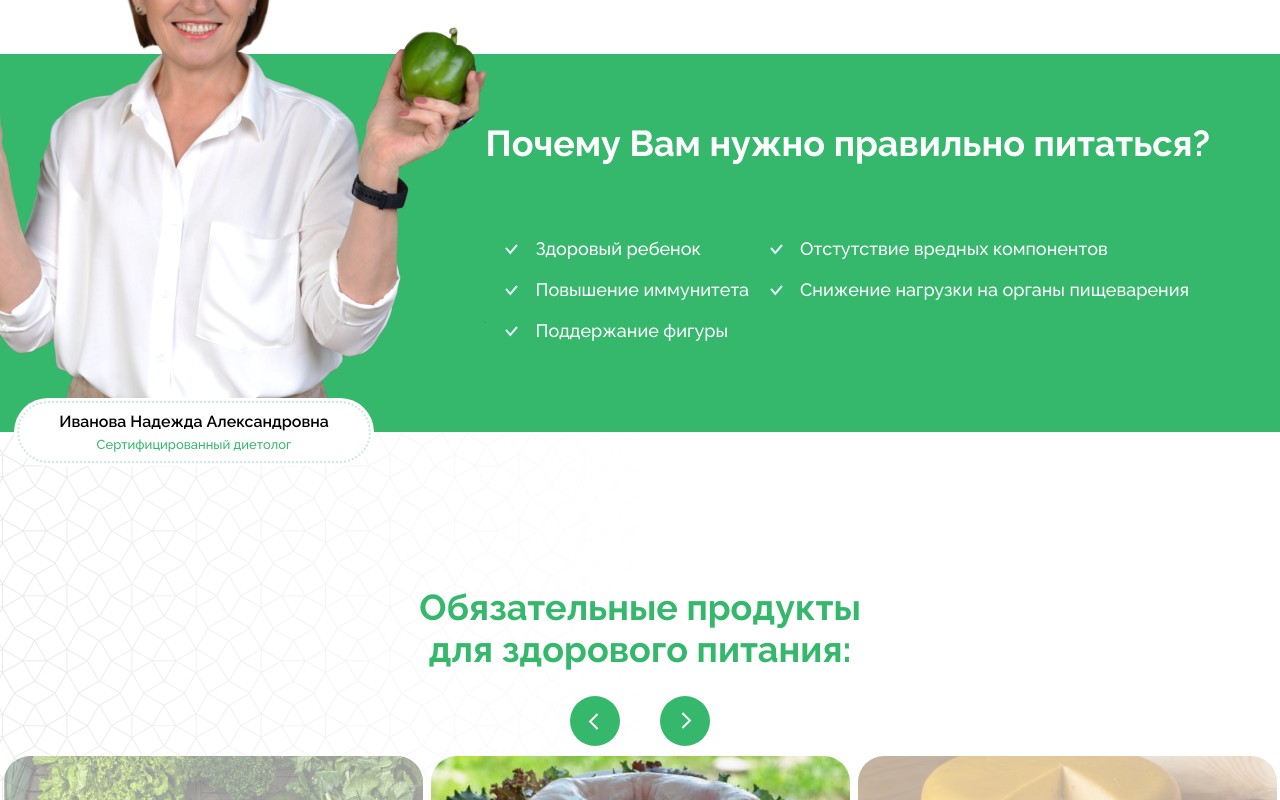
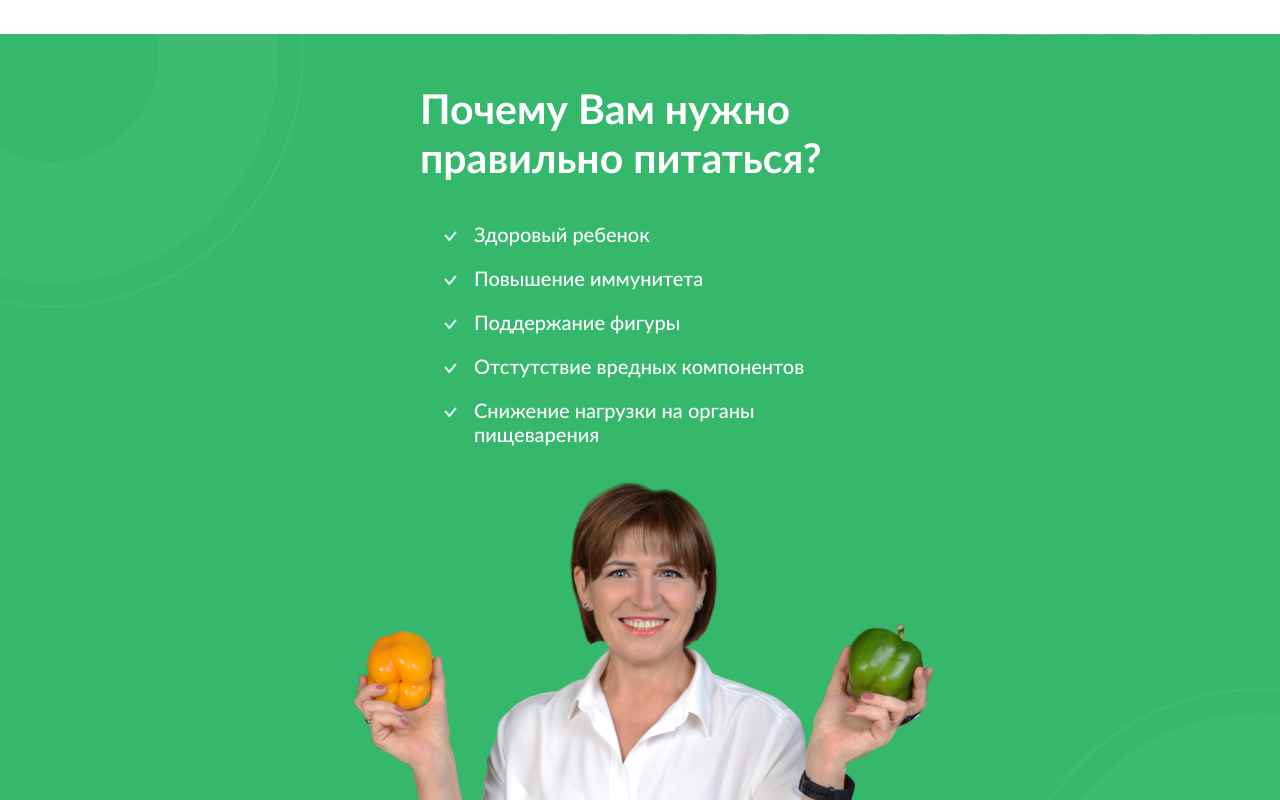
Before and after one commit to mobacsell/healthy-mom, a React (Create React App) app: page / in a window 1280 px wide. Shown: the part 1280-2080 px from the top of the page. Built offline with nearby package versions, Linux system fonts and the light colour scheme.

Commit message:
feat: add adaptivity in the GoodNutrition component

```diff
--- a/src/App/components/GoodNutrition/GoodNutrition.module.css
+++ b/src/App/components/GoodNutrition/GoodNutrition.module.css
@@ -1,73 +1,45 @@
 .root {
-  max-width: 1920px;
-  background-color: #35b86c;
-  margin: 170px auto 0;
+  display: flex;
+  justify-content: center;
+  background: no-repeat -200px -230px
+      url("../../../assets/goodNutrition/circles.svg"),
+    no-repeat calc(100% + 230px) calc(100% + 250px)
+      url("../../../assets/goodNutrition/circles.svg"),
+    #35b86c;
+  margin-top: 280px;
 }
 
 .wrapper {
   position: relative;
   display: flex;
-  justify-content: flex-end;
-  gap: 58px;
-  width: 1140px;
-  min-height: 378px;
-  margin: 0 auto;
-  font-family: "Raleway", Arial, Helvetica, sans-serif;
+  justify-content: space-between;
   color: #fff;
 }
 
-.image {
-  position: absolute;
-  bottom: 0;
-  left: -190px;
+.imageWrapper {
+  display: flex;
+  flex-direction: column;
+  align-items: center;
+  margin-top: -204px;
+  margin-left: -120px;
 }
 
-.content {
-  display: flex;
-  flex-direction: column;
-  gap: 58px;
-  padding-top: 68px;
-}
-
-.header {
-  font-size: 36px;
-  margin: 0;
-}
-
-.list {
-  display: flex;
-  flex-direction: column;
-  gap: 20px;
-  height: 122px;
-  flex-wrap: wrap;
-  list-style-image: url("../../../assets/goodNutrition/checkmark-proper-diet.svg");
-}
-
-.item {
-  font-size: 18px;
-  font-weight: 500;
-  padding-left: 10px;
-}
-
-.description {
-  position: relative;
+.imageDescription {
   display: flex;
   flex-direction: column;
   justify-content: center;
   align-items: center;
   gap: 6px;
   position: absolute;
+  bottom: -34px;
   width: 360px;
   height: 68px;
   background-color: #fff;
-  left: -56px;
-  bottom: -34px;
   border-radius: 64px;
 }
 
-.description::after {
+.imageDescription::after {
   content: "";
-  display: block;
   position: absolute;
   border: 2px dotted #35b86c44;
   width: 350px;
@@ -75,16 +47,150 @@
   border-radius: 58px;
 }
 
-.name {
+.imageTitle {
   font-size: 16px;
-  font-weight: 600;
+  font-weight: 700;
   color: #000;
   margin: 0;
 }
 
-.paragraph {
-  font-size: 13px;
-  font-weight: 500;
+.imageText {
+  font-size: 14px;
+  font-weight: 600;
   color: #35b86c;
   margin: 0;
 }
+
+.content {
+  display: flex;
+  flex-direction: column;
+  justify-content: center;
+  gap: 58px;
+  width: 790px;
+}
+
+.header {
+  font-size: 41px;
+  font-weight: 700;
+  margin: 0;
+}
+
+.list {
+  display: flex;
+  margin: 0;
+  padding-left: 20px;
+  flex-direction: column;
+  gap: 20px;
+  height: 122px;
+  flex-wrap: wrap;
+  list-style-position: unset;
+  list-style-image: url("../../../assets/goodNutrition/checkmark-proper-diet.svg");
+}
+
+.item {
+  font-size: 20px;
+  font-weight: 500;
+  padding-left: 10px;
+}
+
+.item:nth-child(n + 4) {
+  margin-left: 150px;
+  width: 350px;
+}
+
+@media (max-width: 1280px) {
+  .root {
+    margin-top: 150px;
+  }
+
+  .wrapper {
+    flex-direction: column-reverse;
+    align-items: center;
+    padding-top: 50px;
+  }
+
+  .imageWrapper {
+    position: relative;
+    top: 86px;
+    margin: 0;
+    margin-top: -86px;
+  }
+
+  .header {
+    width: 440px;
+  }
+
+  .content {
+    width: auto;
+    gap: 40px;
+  }
+
+  .list {
+    flex-wrap: nowrap;
+    height: auto;
+    margin-left: 24px;
+  }
+
+  .item:nth-child(n + 4) {
+    margin: 0;
+  }
+}
+
+@media (max-width: 768px) {
+  .root {
+    margin: -60px;
+  }
+}
+
+@media (max-width: 600px) {
+  .header {
+    font-size: 22px;
+    width: auto;
+    padding-left: 30px;
+  }
+
+  .imageWrapper {
+    top: 14px;
+    margin: 0;
+  }
+
+  .image {
+    width: 314px;
+  }
+
+  .imageDescription {
+    width: 320px;
+    bottom: -64px;
+  }
+
+  .imageDescription::after {
+    width: 312px;
+  }
+
+  .content {
+    width: 280px;
+  }
+
+  .list {
+    margin: 0;
+  }
+
+  .item {
+    font-size: 18px;
+  }
+
+  .item:nth-child(n + 4) {
+    width: 260px;
+  }
+}
+
+@media (max-width: 320px) {
+  .root {
+    display: block;
+    margin: -60px auto;
+  }
+
+  .wrapper {
+    width: 320px;
+  }
+}
--- a/src/App/components/GoodNutrition/GoodNutrition.tsx
+++ b/src/App/components/GoodNutrition/GoodNutrition.tsx
@@ -2,27 +2,33 @@ import styles from "./GoodNutrition.module.css";
 import image from "../../../assets/goodNutrition/nutritionist.png";
 
 export function GoodNutrition() {
+  const itemList = [
+    "Здоровый ребенок",
+    "Повышение иммунитета",
+    "Поддержание фигуры",
+    "Отстутствие вредных компонентов",
+    "Снижение нагрузки на органы пищеварения",
+  ];
+
   return (
     <section className={styles.root}>
       <div className={styles.wrapper}>
-        <img src={image} alt="женщина с овощами" className={styles.image} />
+        <div className={styles.imageWrapper}>
+          <img src={image} alt="женщина с овощами" className={styles.image} />
+          <div className={styles.imageDescription}>
+            <h3 className={styles.imageTitle}>Иванова Надежда Александровна</h3>
+            <p className={styles.imageText}>Сертифицированный диетолог</p>
+          </div>
+        </div>
         <div className={styles.content}>
-          <h1 className={styles.header}>
+          <h2 className={styles.header}>
             Почему Вам нужно правильно питаться?
-          </h1>
+          </h2>
           <ul className={styles.list}>
-            <li className={styles.item}>Здоровый ребенок</li>
-            <li className={styles.item}>Повышение иммунитета</li>
-            <li className={styles.item}>Поддержание фигуры</li>
-            <li className={styles.item}>Отстутствие вредных компонентов </li>
-            <li className={styles.item}>
-              Снижение нагрузки на органы пищеварения
-            </li>
+            {itemList.map((value, index) => {
+              return <li className={styles.item} key={`item_${index}`}>{value}</li>;
+            })}
           </ul>
-        </div>
-        <div className={styles.description}>
-          <h1 className={styles.name}>Иванова Надежда Александровна</h1>
-          <p className={styles.paragraph}>Сертифицированный диетолог</p>
         </div>
       </div>
     </section>
```
Also changed, not shown: src/assets/goodNutrition/circles.svg (added).
